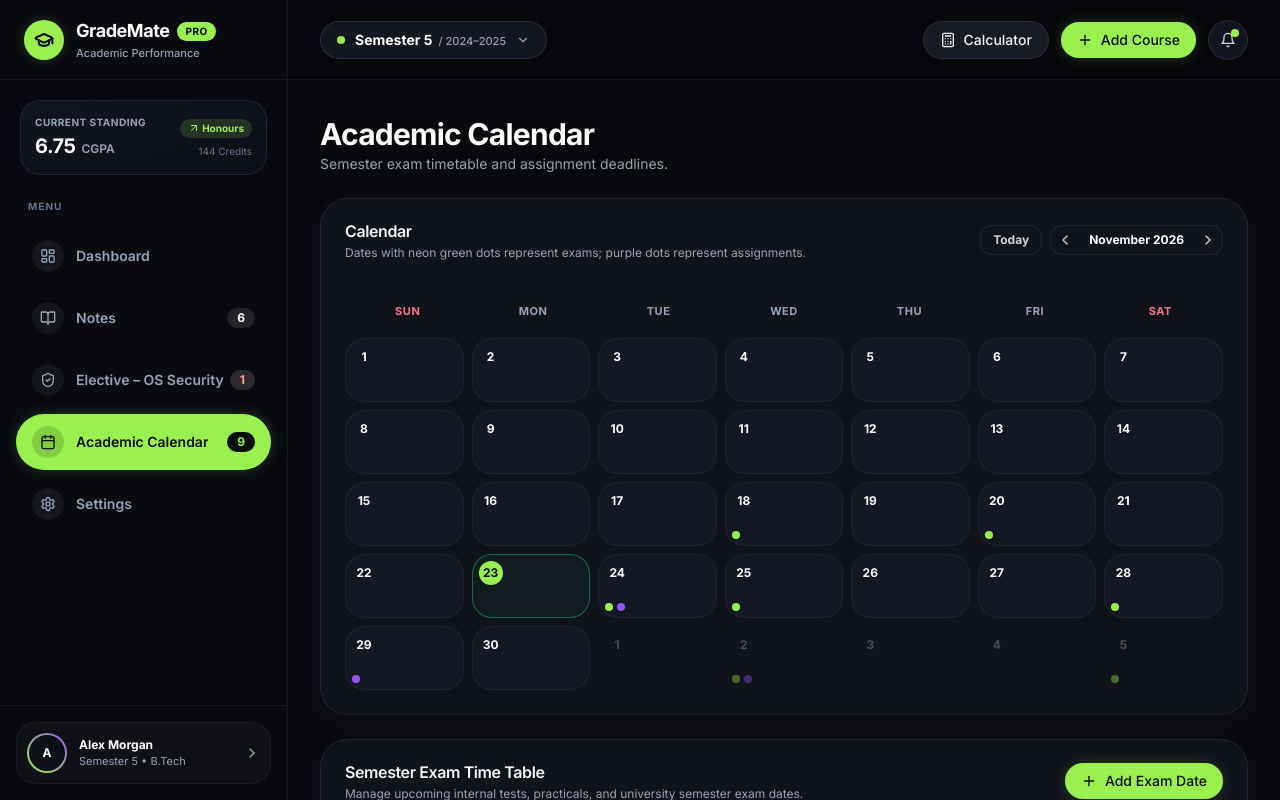
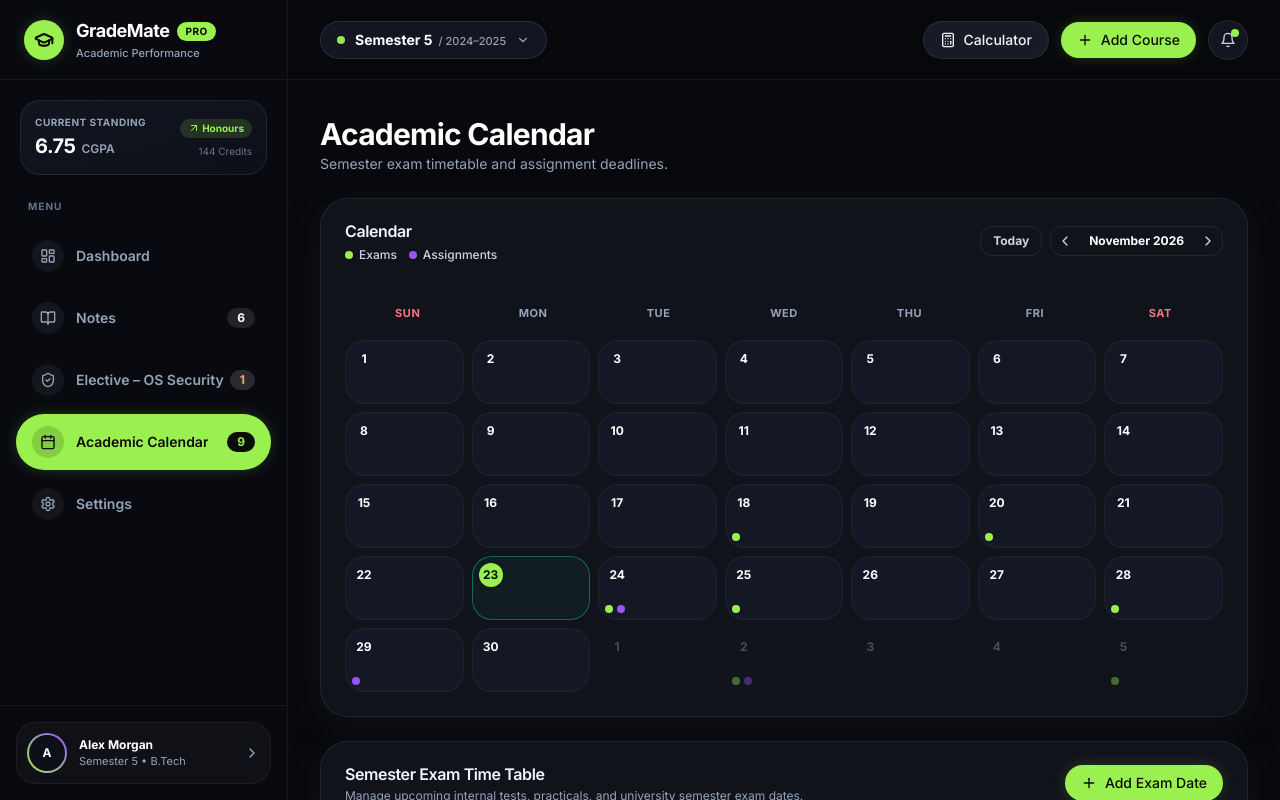
Before and after one commit to WilliamsVarghese/grade-mate, a React (Vite) app: page /calendar in a window 1280 px wide. Shown: the top 800 px of the page. Built offline with nearby package versions, Linux system fonts and the light colour scheme.

Commit message:
Replace multi-line text with single-line colored dot legend for Exams and Assignments

```diff
--- a/src/components/common/Card.jsx
+++ b/src/components/common/Card.jsx
@@ -52,13 +52,13 @@ export function Card({
               </h3>
             )}
             {subtitle && (
-              <p
+              <div
                 className={`text-xs mt-0.5 ${
                   isNeon ? 'text-black/70' : 'text-slate-500 dark:text-slate-400'
                 }`}
               >
                 {subtitle}
-              </p>
+              </div>
             )}
           </div>
           {action && <div className="flex items-center gap-2">{action}</div>}
--- a/src/pages/AcademicCalendar.jsx
+++ b/src/pages/AcademicCalendar.jsx
@@ -332,13 +332,24 @@ export function AcademicCalendar() {
       {/* 1. FIRST: THE CALENDAR */}
       <Card
         title="Calendar"
-        subtitle="Dates with neon green dots represent exams; purple dots represent assignments."
+        subtitle={
+          <div className="flex items-center gap-3 text-xs mt-1">
+            <span className="inline-flex items-center gap-1.5 font-medium text-slate-600 dark:text-slate-300">
+              <span className="w-2 h-2 rounded-full bg-[#9AF04F] shadow-sm" />
+              Exams
+            </span>
+            <span className="inline-flex items-center gap-1.5 font-medium text-slate-600 dark:text-slate-300">
+              <span className="w-2 h-2 rounded-full bg-[#9655F5] shadow-sm" />
+              Assignments
+            </span>
+          </div>
+        }
         action={
           <div className="flex items-center gap-2">
             <button
               type="button"
               onClick={handleToday}
-              className="text-xs font-bold px-3 py-1.5 rounded-xl border border-slate-200 dark:border-white/[0.08] hover:bg-slate-100 dark:hover:bg-white/[0.05] text-slate-700 dark:text-slate-300 transition-colors"
+              className="text-xs font-bold px-2.5 sm:px-3 py-1.5 rounded-xl border border-slate-200 dark:border-white/[0.08] hover:bg-slate-100 dark:hover:bg-white/[0.05] text-slate-700 dark:text-slate-300 transition-colors"
             >
               Today
             </button>
@@ -351,7 +362,7 @@ export function AcademicCalendar() {
               >
                 <ChevronLeft className="w-4 h-4" />
               </button>
-              <span className="text-xs font-bold text-slate-900 dark:text-white px-2 min-w-[110px] text-center">
+              <span className="text-xs font-bold text-slate-900 dark:text-white px-1.5 sm:px-2 min-w-[95px] sm:min-w-[110px] text-center">
                 {monthYearLabel}
               </span>
               <button
```
